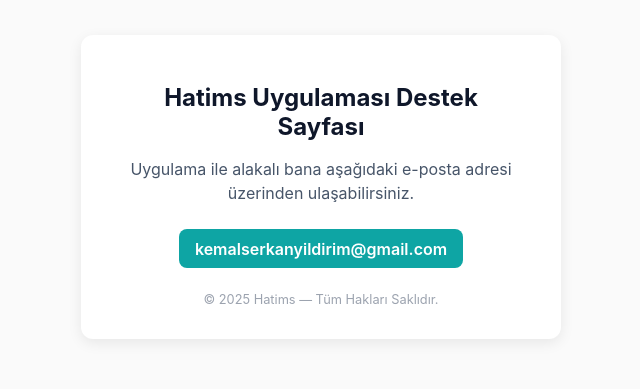
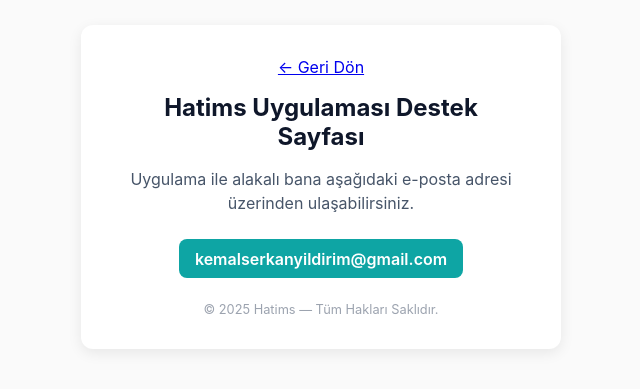
Before and after one commit to kemalserkan/app-ads, a plain HTML site: page hatims.html in a window 1280 px wide. Shown: the part 213-602 px from the top of the page, without its empty margins (319-959 px from the left). Drawn offline with Linux system fonts and the light colour scheme.

Commit message:
Update hatims.html
Geri dön butonu eklendi.

```diff
--- a/hatims.html
+++ b/hatims.html
@@ -61,6 +61,7 @@
 </head>
 <body>
   <main>
+    <a href="index.html" class="back">← Geri Dön</a>
     <h1>Hatims Uygulaması Destek Sayfası</h1>
     <p>Uygulama ile alakalı bana aşağıdaki e-posta adresi üzerinden ulaşabilirsiniz.</p>
     <a href="mailto:kemalserkanyildirim@gmail.com" class="mail">kemalserkanyildirim@gmail.com</a>
```
